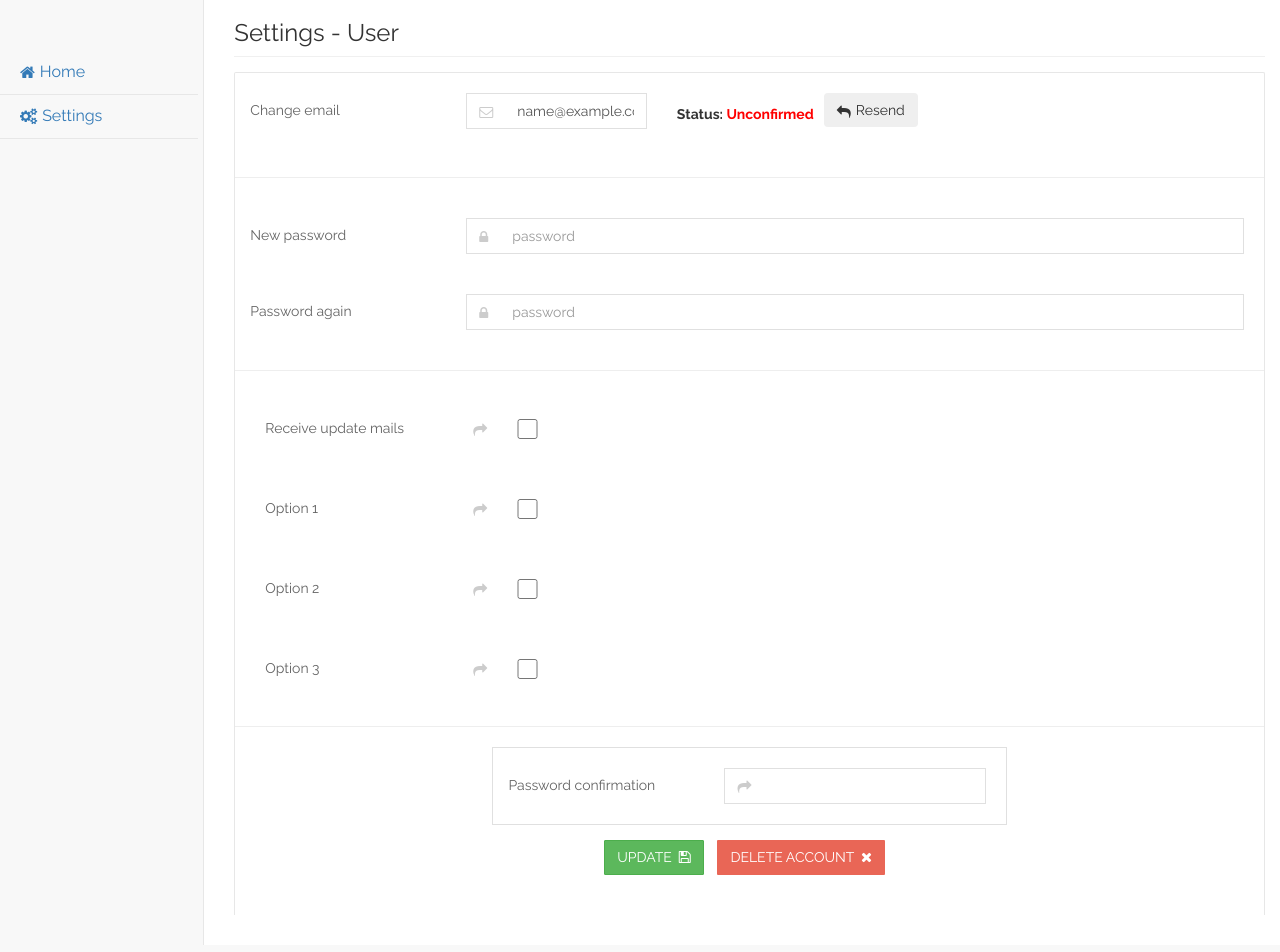
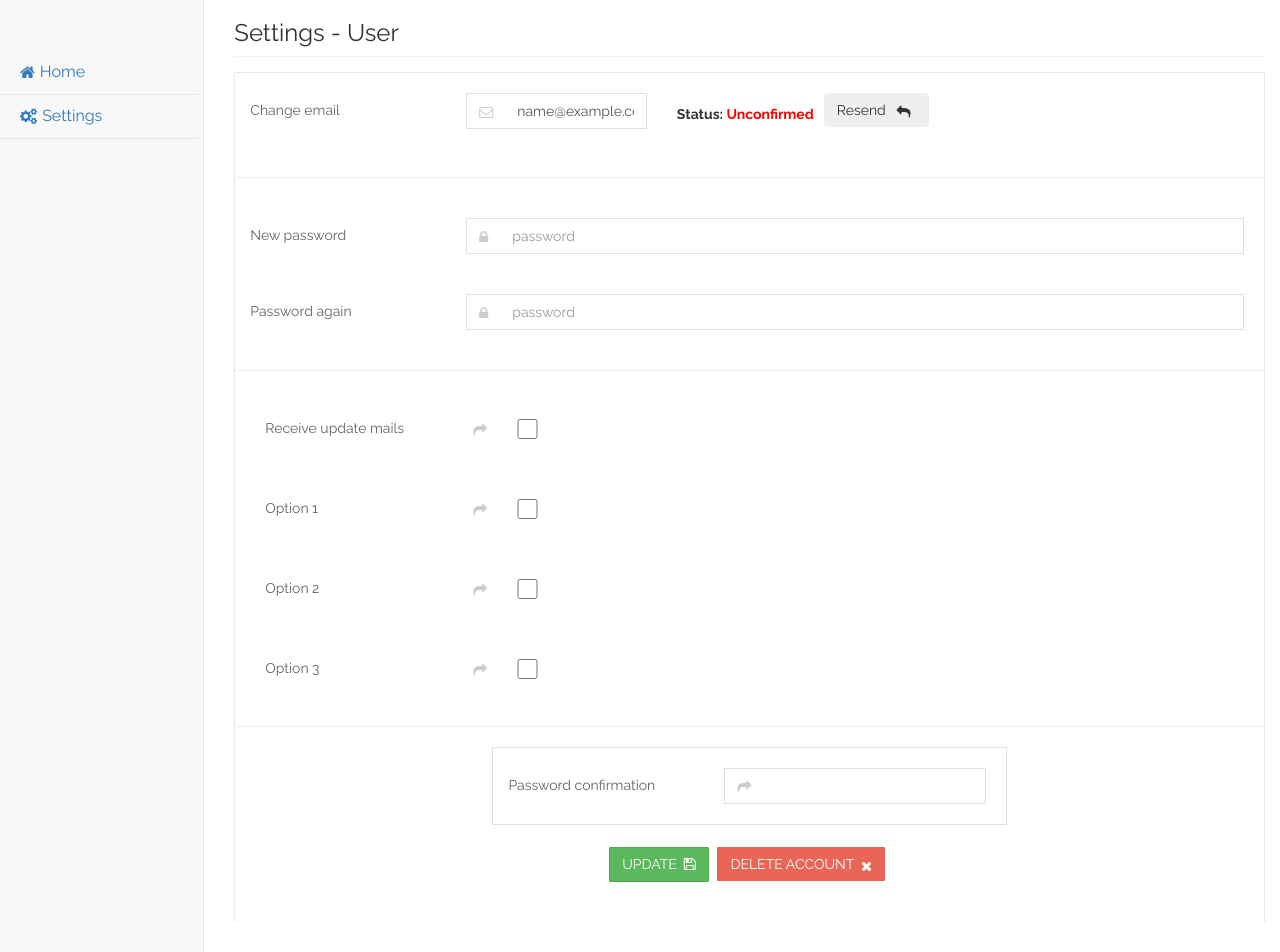
Before and after one commit to stephenthoma/devcoded.com, a Flask app: page /dashboard/ in a window 1280 px wide, after a click that opens the changed part. Shown: the part 75-1027 px from the top of the page. Run offline with Flask 2, Linux system fonts and the light colour scheme; the visitor is signed in with stand-in values (Sample User, id 1); data comes from the database, SQL or seed files in the repository; some libraries are stand-ins or nearby versions.

Commit message:
Fixed delete button (it is now a link)

```diff
--- a/app/static/css/dashboard.css
+++ b/app/static/css/dashboard.css
@@ -175,6 +175,7 @@ body {
   border: 1px solid #e0e0e0;
 }
 
-.form-action button {
-  margin-right: 10px;
+.form-action .btn {
+  margin-right: 5px;
+  vertical-align: inherit;
 }
--- a/app/templates/dashboard/settings/user_settings.html
+++ b/app/templates/dashboard/settings/user_settings.html
@@ -25,11 +25,14 @@
             </div>
             <div class="col-sm-5 text-left">
               <b>Status: <span style="line-height:2.5; color:
-                      {% if current_user.confirmed %} green"> Confirmed</span>
-                      {% else %}
-                        red"> Unconfirmed</span> &nbsp;
-                        <button id="activation-resend" class="btn"><i class="fa fa-reply"></i>Resend</button>
-                      {% endif %} </span>
+              {% if current_user.confirmed %}
+                green"> Confirmed</span>
+              {% else %}
+                red"> Unconfirmed</span> &nbsp;
+                <button id="activation-resend" class="btn">
+                  Resend &nbsp; <i class="fa fa-reply"></i>
+                </button>
+              {% endif %}
               </b>
             </div>
           </div>
@@ -121,11 +124,11 @@
           <button type="submit" class="btn btn-success pull-center custom-button green-btn">
             Update &nbsp;<i class="fa fa-save"></i>
           </button>
-          <a href="{{ url_for('auth.delete_account') }}">
-            <button onclick="return confirm('Are you sure you want to delete your account?');"
-                    class="btn pull-center custom-button red-btn">
+
+          <a href="{{ url_for('auth.delete_account') }}"
+            class="btn pull-center custom-button red-btn"
+            onclick="return confirm('Are you sure you want to delete your account?');">
               Delete account &nbsp;<i class="fa fa-times"></i>
-            </button>
           </a>
         </div>
       </form>
```
Also changed, not shown: 1 other file.
